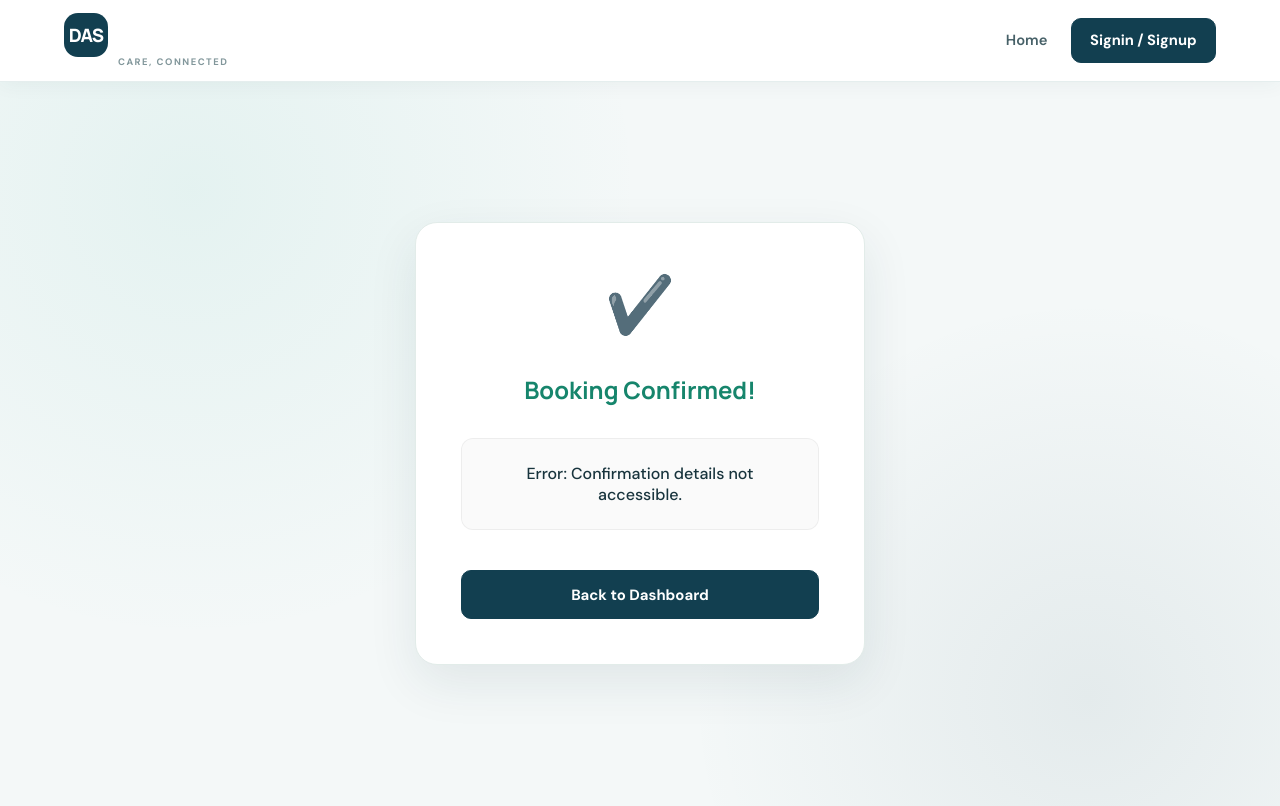
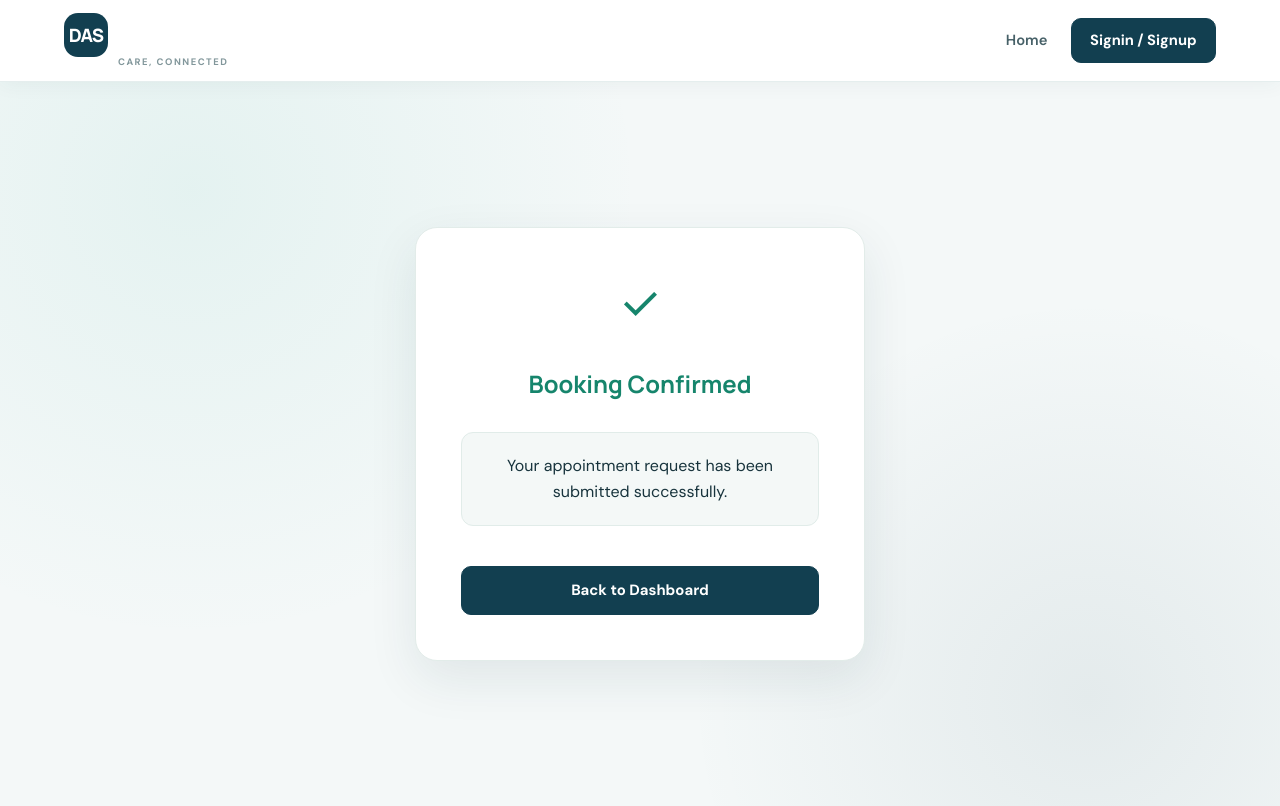
Before and after one commit to ishanshdubey-builds/doctor-appointment-system, a React (Create React App) app in the folder frontend/frontend-ui/: page /bookingsuccess in a window 1280 px wide. Built offline with nearby package versions, Linux system fonts and the light colour scheme; no server answers.

Commit message:
Fix confirmation routes and registration validation

```diff
--- a/frontend/frontend-ui/src/Component/UI/BookingSuccess.jsx
+++ b/frontend/frontend-ui/src/Component/UI/BookingSuccess.jsx
@@ -1,65 +1,27 @@
-// -------------------------------------------------------------
-// BookingSuccess.jsx - Appointment Confirmation View
-// Intercepts positive server responses and displays a success card
-// -------------------------------------------------------------
+import React from "react";
+import { useLocation, Link } from "react-router-dom";
+import { useAuth } from "./Securirty/AuthContext";
 
-// Import core React definitions
-import React from "react";
+const BookingSuccess = () => {
+  const location = useLocation();
+  const auth = useAuth();
+  const response = location?.state?.responseMessage;
+  const message = typeof response === "string"
+    ? response
+    : response?.response || "Your appointment request has been submitted successfully.";
 
-// Import navigation routing object to extract payload state
-import { useLocation, Link } from "react-router-dom";
-
-// Component strictly responsible for showing success state without state mutations
-const BookingSuccess = () => {
-  // Extract contextual location routing payload mapped by prior form navigation
-  const location = useLocation();
-
-  // Default string fallback preventing undefined crashes
-  let responseMessage = "Error: Confirmation details not accessible.";
-
-  // Safe traversal confirming route payload contained our target response message
-  if (location?.state?.responseMessage) {
-    // Determine if backend response was passed as string or object natively
-    if (typeof location.state.responseMessage === "string") {
-      // Map straight textual string
-      responseMessage = location.state.responseMessage;
-    } else if (location.state.responseMessage.response) {
-      // Map nested 'response' property typical from our Java backend mapping
-      responseMessage = location.state.responseMessage.response;
-    } else {
-      // Stringify entirety just in case the object schema shifted
-      responseMessage = JSON.stringify(location.state.responseMessage, null, 2);
-    }
-  }
-
-  // Visual layout rendering mapped to our global app styles
   return (
-    // Reutilize authentication wrapper for clean centering and margins
-    <div className="auth-wrapper" style={{ padding: '2rem 1rem' }}>
-      {/* Container utilizing glassmorphism visual mapping */}
+    <div className="auth-wrapper" style={{ padding: "2rem 1rem" }}>
       <div className="auth-card glass-panel" style={{ textAlign: "center", maxWidth: "450px" }}>
-        {/* Visual green success icon rendering using system emoji map */}
-        <div style={{ fontSize: '3.5rem', marginBottom: '1rem' }}>&#10004;&#65039;</div>
-
-        {/* Main textual header bound against brand primary scale */}
-        <h2 style={{ color: 'var(--color-success)', marginBottom: '1rem', marginTop: 0 }}>
-          Booking Confirmed!
+        <div style={{ fontSize: "3rem", marginBottom: "1rem", color: "var(--color-success)" }} aria-hidden="true">✓</div>
+        <h2 style={{ color: "var(--color-success)", marginBottom: "1rem", marginTop: 0 }}>
+          Booking Confirmed
         </h2>
-
-        {/* Message block displaying exact server response */}
-        <div style={{
-          background: 'rgba(0,0,0,0.02)',
-          padding: '1.5rem',
-          borderRadius: 'var(--radius)',
-          border: '1px solid rgba(0,0,0,0.05)',
-          marginBottom: '1.5rem',
-          color: 'var(--text-dark)'
-        }}>
-          <p style={{ margin: 0, fontWeight: 500 }}>{responseMessage}</p>
+        <div style={{ background: "#f4f8f7", padding: "1.25rem", borderRadius: "var(--radius)", border: "1px solid #e1ece9", marginBottom: "1.5rem" }}>
+          <p style={{ margin: 0, color: "var(--text-dark)", lineHeight: 1.6 }}>{message}</p>
+          {response?.booking_id && <p style={{ margin: ".7rem 0 0", color: "var(--text-muted)", fontSize: ".78rem" }}>Appointment reference: {response.booking_id}</p>}
         </div>
-
-        {/* Action button rerouting user back to generic portal space */}
-        <Link to="/welcome" className="btn primary-btn auth-btn" style={{ textDecoration: 'none' }}>
+        <Link to={auth.userId ? `/welcome/${auth.userId}` : "/"} className="btn primary-btn auth-btn" style={{ textDecoration: "none" }}>
           Back to Dashboard
         </Link>
       </div>
@@ -67,5 +29,4 @@ const BookingSuccess = () => {
   );
 };
 
-// Expose component linearly for the router
 export default BookingSuccess;
```
